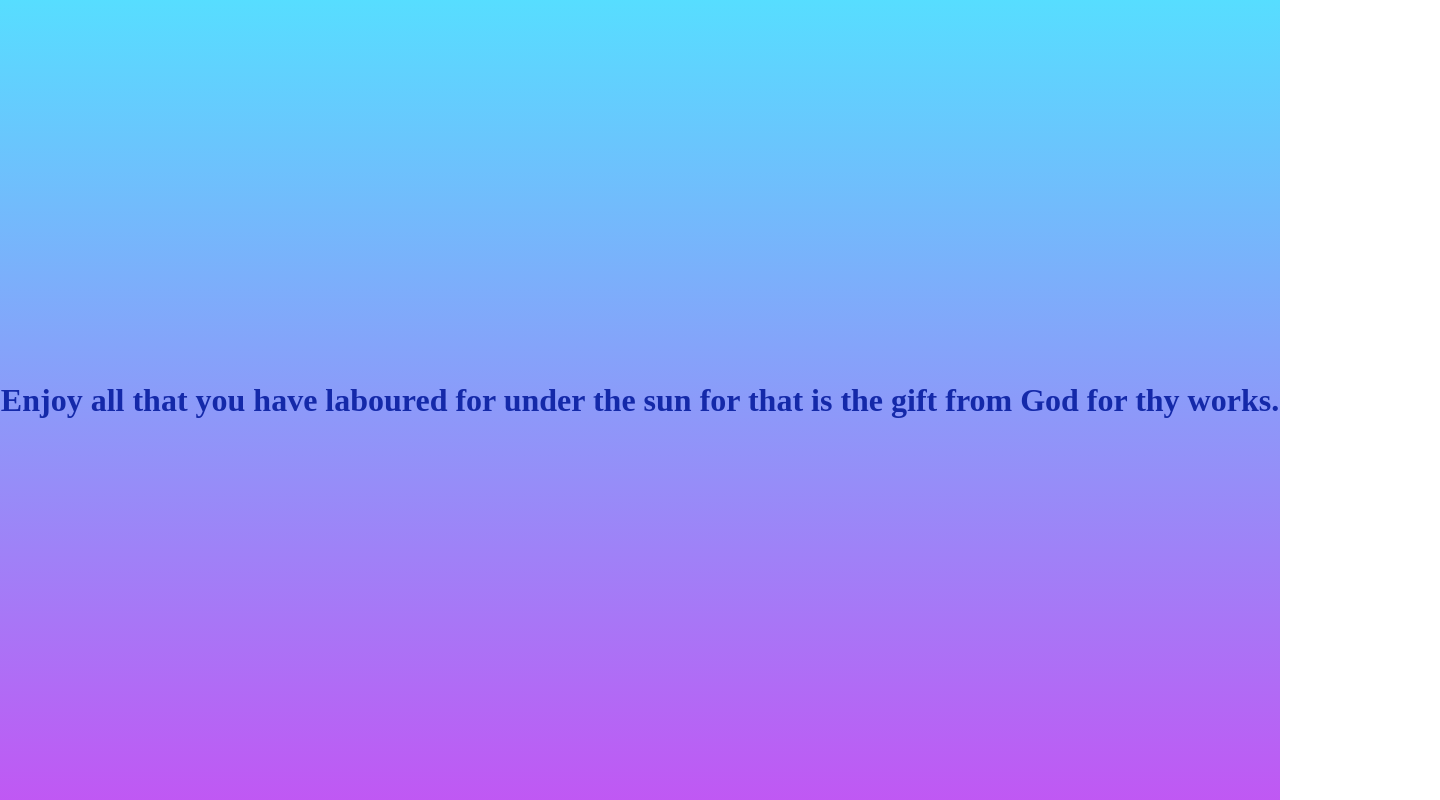
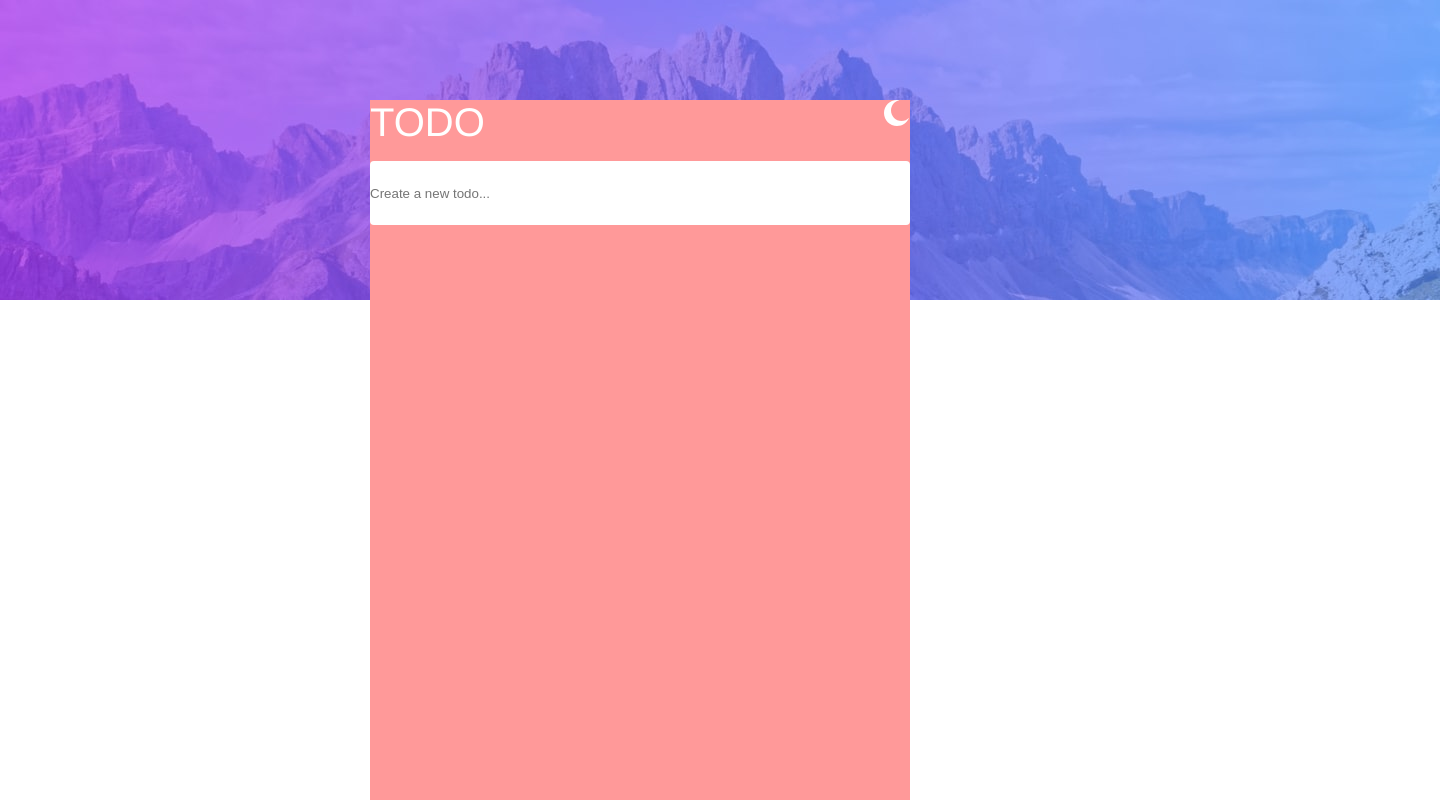
Before and after one commit to kwe92/Todo-React-App, a React (Create React App) app: page / in a window 1280 px wide. Shown: the top 800 px of the page, 1440 px wide, since content can reach past the window. Built offline with nearby package versions, Linux system fonts and the light colour scheme.

Commit message:
Added dependencies

```diff
--- a/package.json
+++ b/package.json
@@ -13,6 +13,7 @@
     "react": "^18.2.0",
     "react-dom": "^18.2.0",
     "react-scripts": "5.0.1",
+    "styled-components": "^6.0.0-rc.3",
     "typescript": "^4.9.5",
     "web-vitals": "^2.1.4"
   },
@@ -39,5 +40,8 @@
       "last 1 firefox version",
       "last 1 safari version"
     ]
+  },
+  "devDependencies": {
+    "@types/styled-components": "^5.1.26"
   }
 }
--- a/src/App.tsx
+++ b/src/App.tsx
@@ -1,26 +1,40 @@
 import React from "react";
-
+import { AppBackgroundImage } from "./components/background_image/BackgroundImageStyles";
+import { images } from "./constants/images";
+import styled from "styled-components";
+import { Column } from "./styles/layout/Flex";
+import TitleIconListTile from "./components/title_icon/TitleIconListTile";
+import CreateTodo from "./components/create_todo_input/CreateTodo";
 export default function App() {
   return (
-    <div
-      style={{
-        display: "flex",
-        alignItems: "center",
-        justifyContent: "center",
-        position: "absolute",
-        width: "100vw",
-        height: "100vh",
-        backgroundImage:
-          "linear-gradient(hsl(192, 100%, 67%), hsl(280, 87%, 65%))",
-        color: "#1429a9",
-      }}
-    >
-      <h1>
-        Enjoy all that you have laboured for under the sun for that is the gift
-        from God for thy works.
-      </h1>
-    </div>
+    <>
+      <img
+        src={images.bgDesktopLight}
+        style={{ height: "18.75rem", position: "absolute" }}
+      />
+      <MainContainer>
+        <TodoSection>
+          <TitleIconListTile />
+          <CreateTodo />
+        </TodoSection>
+      </MainContainer>
+    </>
   );
 }
+const MainContainer = styled(Column)`
+  width: 100vw;
+  height: 100vh;
+  justify-content: center;
 
-// linear-gradient hsl(192, 100%, 67%) to hsl(280, 87%, 65%)
+  padding-top: 70px;
+`;
+
+const TodoSection = styled(Column)`
+  position: relative;
+  align-items: start;
+  justify-content: start;
+  width: 540px;
+  height: 740px;
+  z-index: 1;
+  background: #ff9999;
+`;
--- a/src/index.css
+++ b/src/index.css
@@ -1,4 +1,5 @@
 body{
     margin: 0;
     padding: 0;
+    font-family: 'Helvetica', 'Arial', sans-serif;
 }
```
Also changed, not shown: 1 other file (tests, documents, lock files or other folders).
